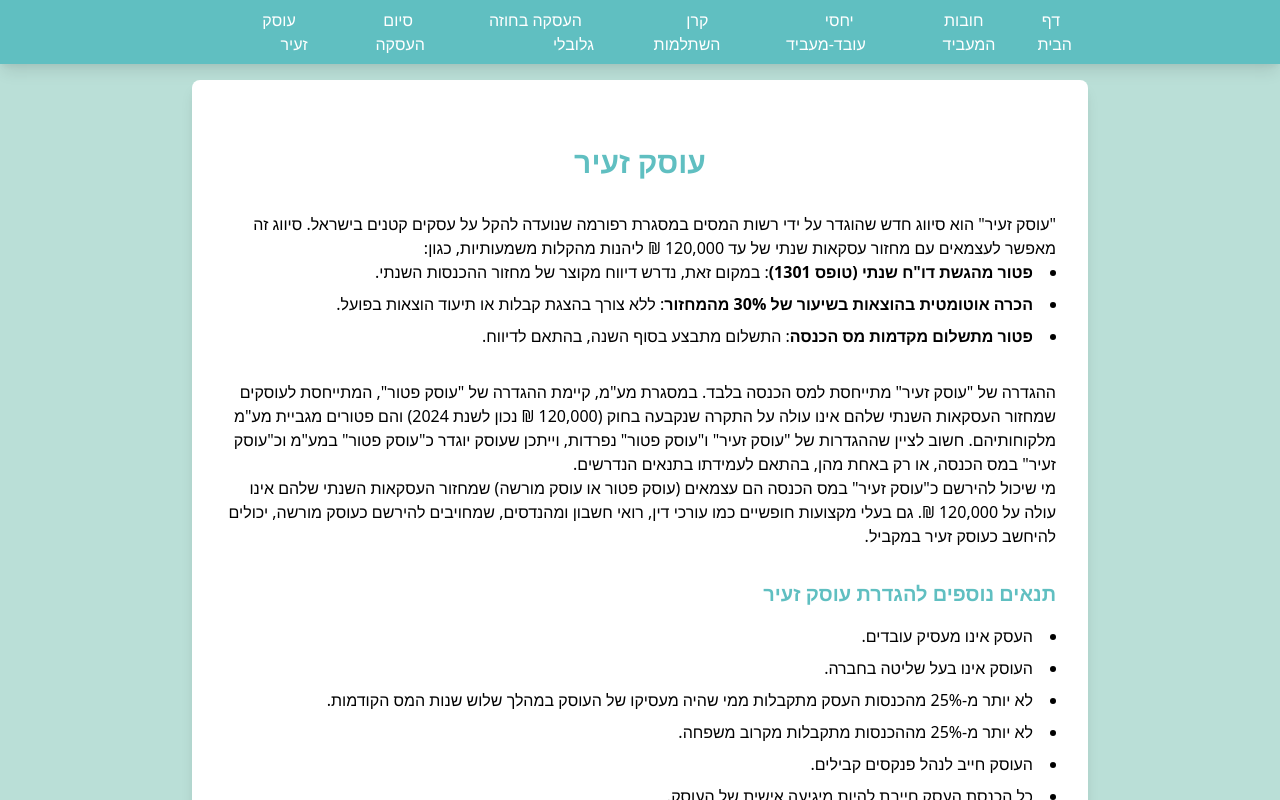
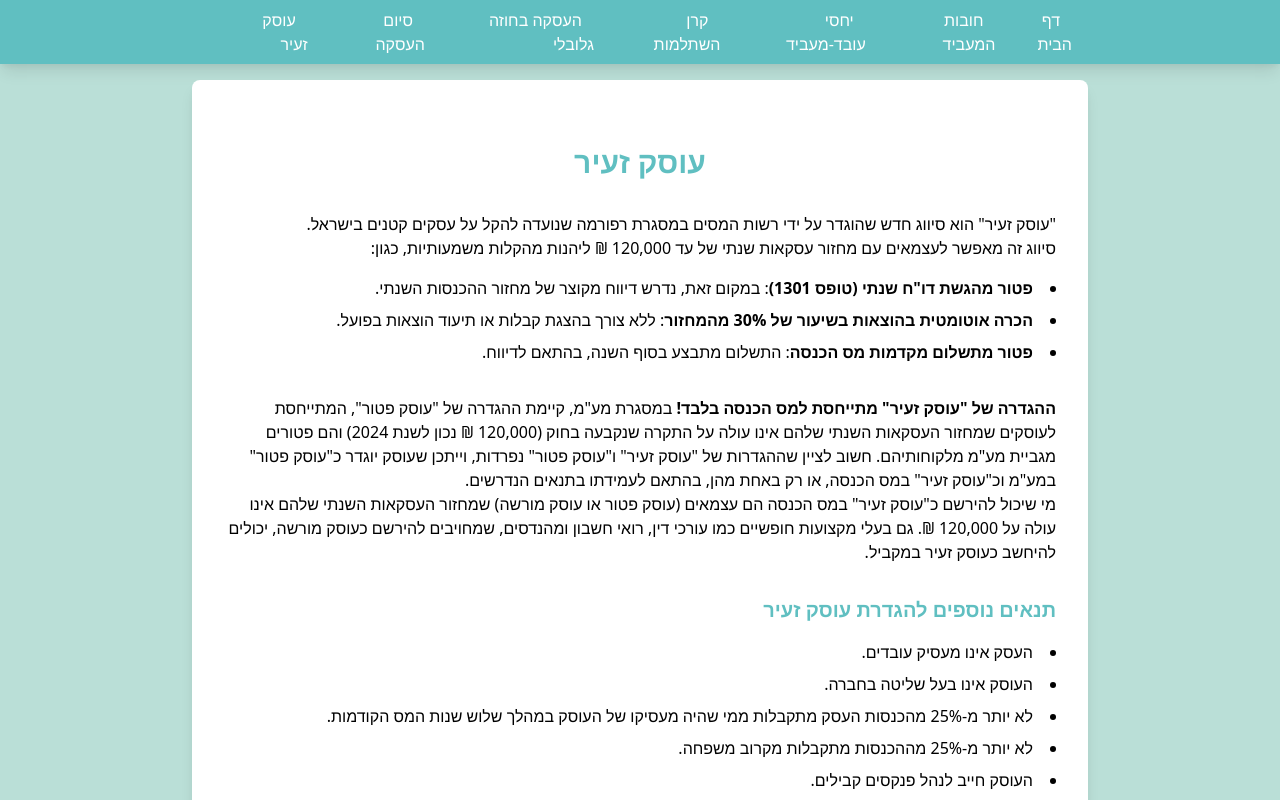
Before and after one commit to Zevik/Atsmai, a Next.js app: page /small-business in a window 1280 px wide. Shown: the top 800 px of the page. Built offline with nearby package versions, Linux system fonts and the light colour scheme.

Commit message:
Update small-business page content with spacing and emphasis

```diff
--- a/pages/small-business.js
+++ b/pages/small-business.js
@@ -5,13 +5,14 @@ const SmallBusiness = () => {
     <div className="min-h-screen bg-secondary/20 overflow-x-hidden p-4">
       <div className="w-full max-w-4xl mx-auto bg-white p-4 md:p-8 rounded-lg shadow-lg overflow-hidden">
         <h1 className="text-3xl font-bold mb-8 text-primary text-center mt-8">עוסק זעיר</h1>
-        <p>"עוסק זעיר" הוא סיווג חדש שהוגדר על ידי רשות המסים במסגרת רפורמה שנועדה להקל על עסקים קטנים בישראל. סיווג זה מאפשר לעצמאים עם מחזור עסקאות שנתי של עד 120,000 ₪ ליהנות מהקלות משמעותיות, כגון:</p>
-        <ul className="list-disc list-inside mb-8">
+        <p>"עוסק זעיר" הוא סיווג חדש שהוגדר על ידי רשות המסים במסגרת רפורמה שנועדה להקל על עסקים קטנים בישראל.</p>
+        <p>סיווג זה מאפשר לעצמאים עם מחזור עסקאות שנתי של עד 120,000 ₪ ליהנות מהקלות משמעותיות, כגון:</p>
+        <ul className="list-disc list-inside mb-8 mt-4">
           <li><strong>פטור מהגשת דו"ח שנתי (טופס 1301)</strong>: במקום זאת, נדרש דיווח מקוצר של מחזור ההכנסות השנתי.</li>
           <li><strong>הכרה אוטומטית בהוצאות בשיעור של 30% מהמחזור</strong>: ללא צורך בהצגת קבלות או תיעוד הוצאות בפועל.</li>
           <li><strong>פטור מתשלום מקדמות מס הכנסה</strong>: התשלום מתבצע בסוף השנה, בהתאם לדיווח.</li>
         </ul>
-        <p>ההגדרה של "עוסק זעיר" מתייחסת למס הכנסה בלבד. במסגרת מע"מ, קיימת ההגדרה של "עוסק פטור", המתייחסת לעוסקים שמחזור העסקאות השנתי שלהם אינו עולה על התקרה שנקבעה בחוק (120,000 ₪ נכון לשנת 2024) והם פטורים מגביית מע"מ מלקוחותיהם. חשוב לציין שההגדרות של "עוסק זעיר" ו"עוסק פטור" נפרדות, וייתכן שעוסק יוגדר כ"עוסק פטור" במע"מ וכ"עוסק זעיר" במס הכנסה, או רק באחת מהן, בהתאם לעמידתו בתנאים הנדרשים.</p>
+        <p><strong>ההגדרה של "עוסק זעיר" מתייחסת למס הכנסה בלבד!</strong> במסגרת מע"מ, קיימת ההגדרה של "עוסק פטור", המתייחסת לעוסקים שמחזור העסקאות השנתי שלהם אינו עולה על התקרה שנקבעה בחוק (120,000 ₪ נכון לשנת 2024) והם פטורים מגביית מע"מ מלקוחותיהם. חשוב לציין שההגדרות של "עוסק זעיר" ו"עוסק פטור" נפרדות, וייתכן שעוסק יוגדר כ"עוסק פטור" במע"מ וכ"עוסק זעיר" במס הכנסה, או רק באחת מהן, בהתאם לעמידתו בתנאים הנדרשים.</p>
         <p>מי שיכול להירשם כ"עוסק זעיר" במס הכנסה הם עצמאים (עוסק פטור או עוסק מורשה) שמחזור העסקאות השנתי שלהם אינו עולה על 120,000 ₪. גם בעלי מקצועות חופשיים כמו עורכי דין, רואי חשבון ומהנדסים, שמחויבים להירשם כעוסק מורשה, יכולים להיחשב כעוסק זעיר במקביל.</p>
 
         <h2 className="text-xl font-semibold mb-4 text-primary mt-8">תנאים נוספים להגדרת עוסק זעיר</h2>
```
